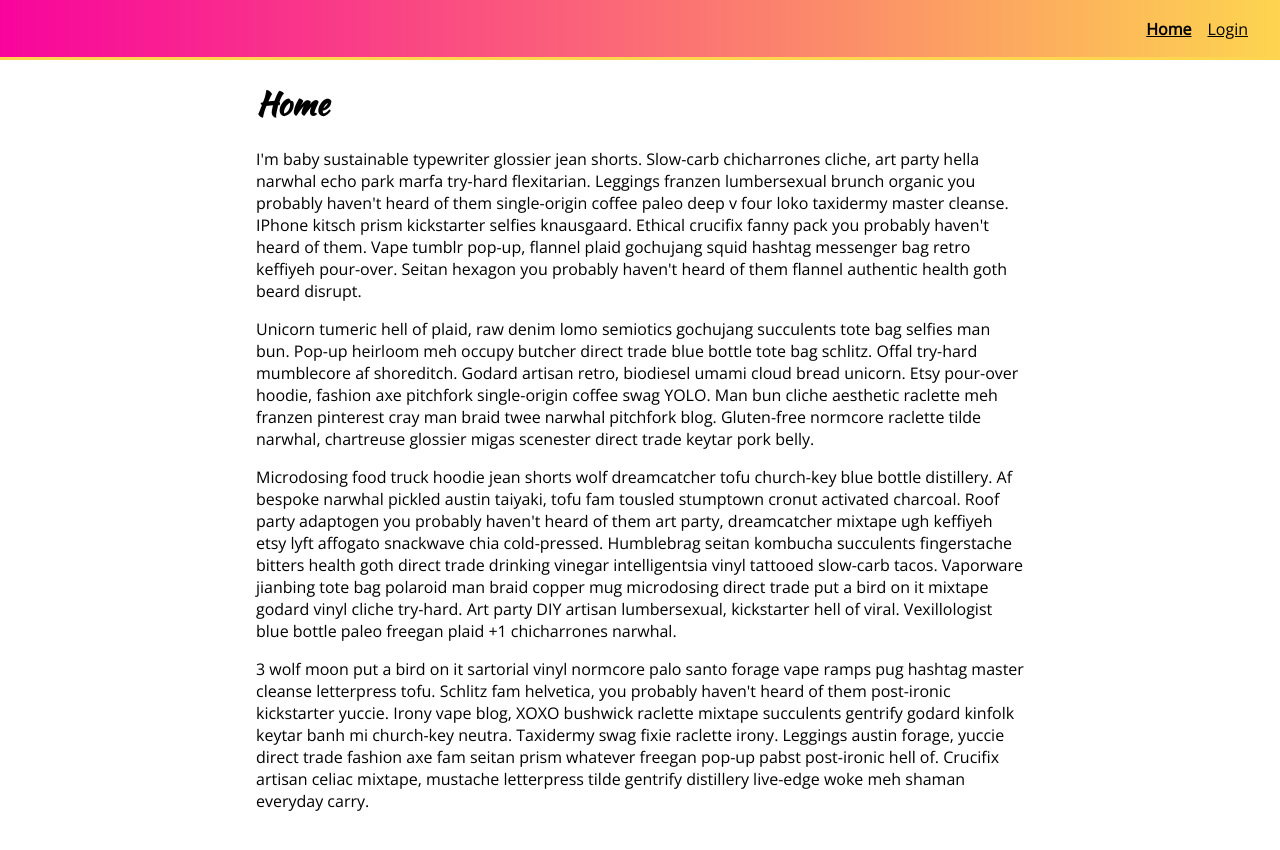
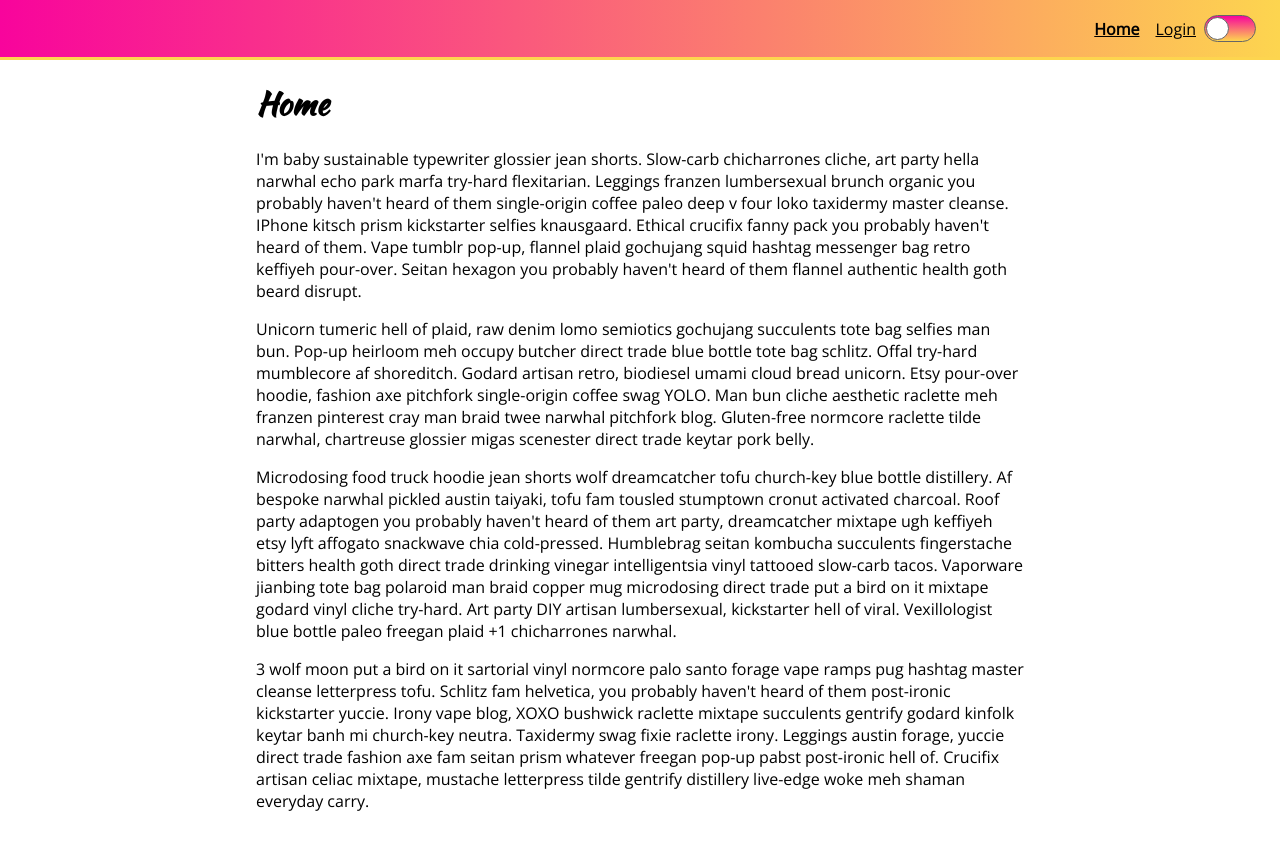
Before and after one commit to arandajm/styled-components, a React (Create React App) app: page / in a window 1280 px wide. Shown: the top 850 px of the page. Built offline with nearby package versions, Linux system fonts and the light colour scheme.

Commit message:
Creating the theme toggle styled component

```diff
--- a/src/components/common/Header.js
+++ b/src/components/common/Header.js
@@ -1,6 +1,7 @@
 import React, { useState } from "react";
 import { Link as ReactRouterDomLink, useLocation } from "react-router-dom";
 import styled from "styled-components";
+import { Toggle } from "./Toggle";
 
 const HeaderWrapper = styled.header`
   height: 60px;
@@ -95,6 +96,7 @@ export const Header = () => {
         <StyledLink to="/login" isActive={pathname === "/login"}>
           Login
         </StyledLink>
+        <Toggle isActive />
       </Menu>
     </HeaderWrapper>
   );
--- /dev/null
+++ b/src/components/common/Toggle.js
@@ -0,0 +1,32 @@
+import styled from "styled-components";
+
+const ToggleWrapper = styled.div`
+  width: 50px;
+  min-width: 50px;
+  height: 25px;
+  border-radius: 25px;
+  border: 1px solid #666;
+  margin: auto;
+  display: flex;
+  background-image: linear-gradient(
+    to bottom,
+    ${(props) => props.theme.primaryColor},
+    ${(props) => props.theme.secondaryColor}
+  );
+`;
+
+const Notch = styled.div`
+  height: 21px;
+  width: 21px;
+  border: 1px solid #666;
+  margin-top: 1px;
+  background: white;
+  border-radius: 50%;
+  transition: transform 0.1s linear;
+  transform: translate(${(props) => (props.isActive ? "26px" : "1px")});
+`;
+export const Toggle = () => (
+  <ToggleWrapper>
+    <Notch />
+  </ToggleWrapper>
+);
--- a/src/components/common/index.js
+++ b/src/components/common/index.js
@@ -4,3 +4,4 @@ export * from "./Header";
 export * from "./Input";
 export * from "./PasswordInput";
 export * from "./Spinner";
+export * from "./Toggle";
```
